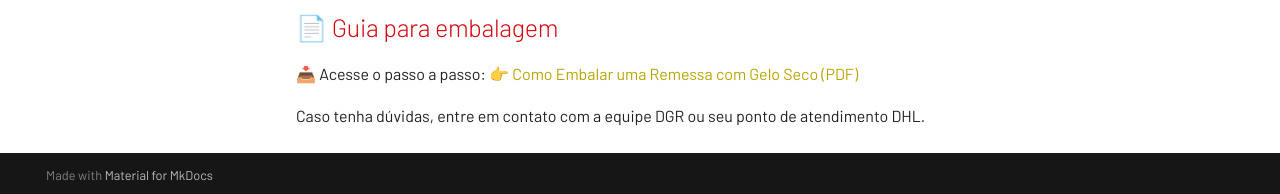
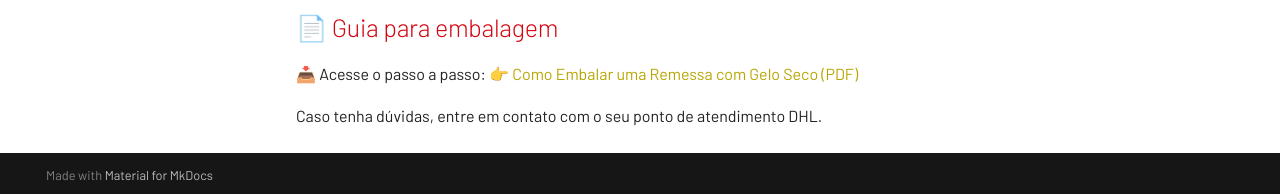
Before and after one commit to portaldangerousgoods/dpdhl, an MkDocs documentation site: the page built from docs/gelo-seco.md, in a window 1280 px wide and 900 px high, scrolled down 638 px. Shown: the part 703-897 px from the top of the window. Built offline with MkDocs 1.6.1 and Material for MkDocs 9.7.7, drawn with Linux system fonts in a browser that asks for light colours; comment, search, counter and statistics services are not loaded.

Commit message:
Update gelo-seco.md

```diff
--- a/docs/gelo-seco.md
+++ b/docs/gelo-seco.md
@@ -39,4 +39,4 @@ Para que o envio de remessas com gelo seco seja autorizado, é necessário que o
 📥 Acesse o passo a passo:
 👉 [Como Embalar uma Remessa com Gelo Seco (PDF)](DryIce.pdf)
 
-Caso tenha dúvidas, entre em contato com a equipe DGR ou seu ponto de atendimento DHL.
+Caso tenha dúvidas, entre em contato com o seu ponto de atendimento DHL.
```
